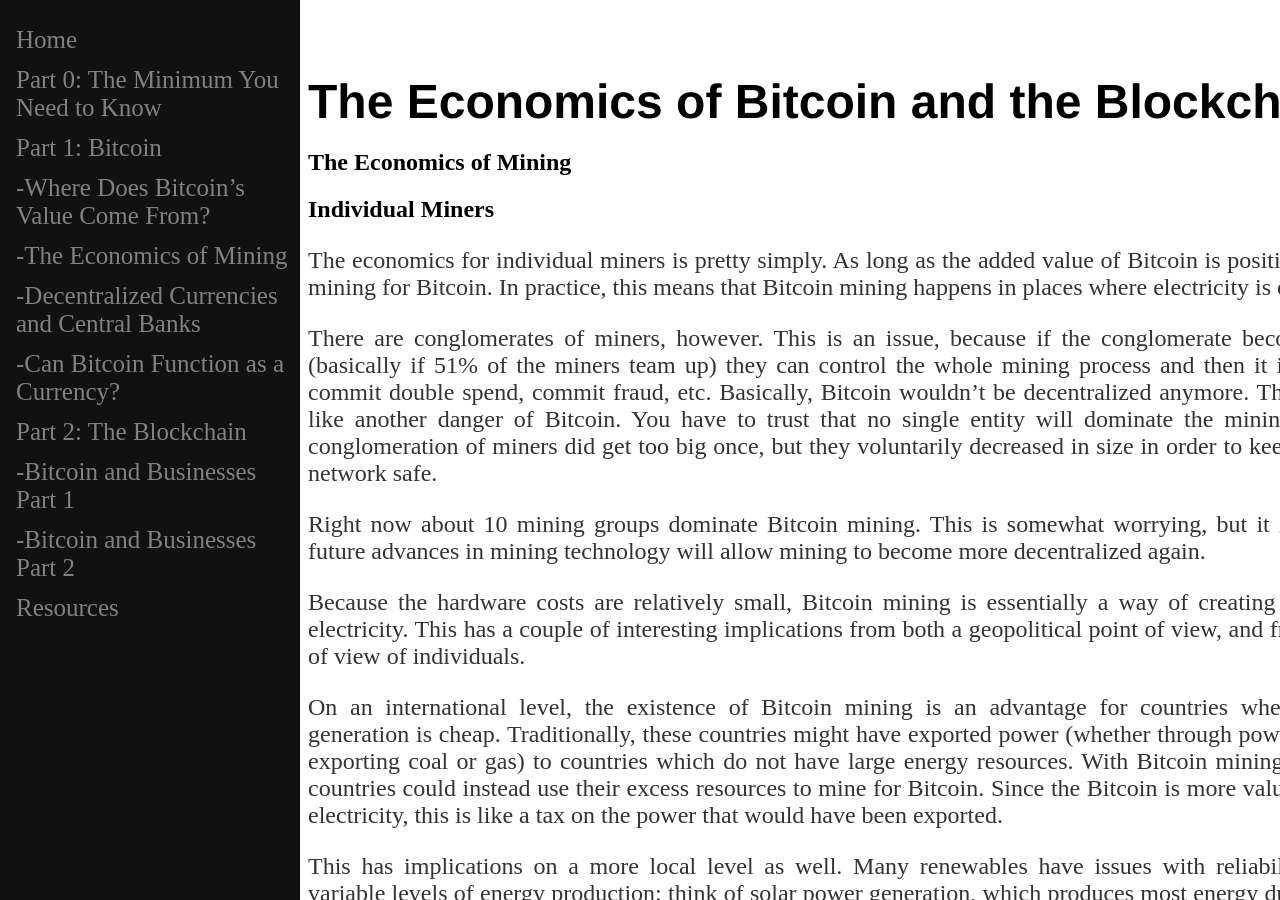
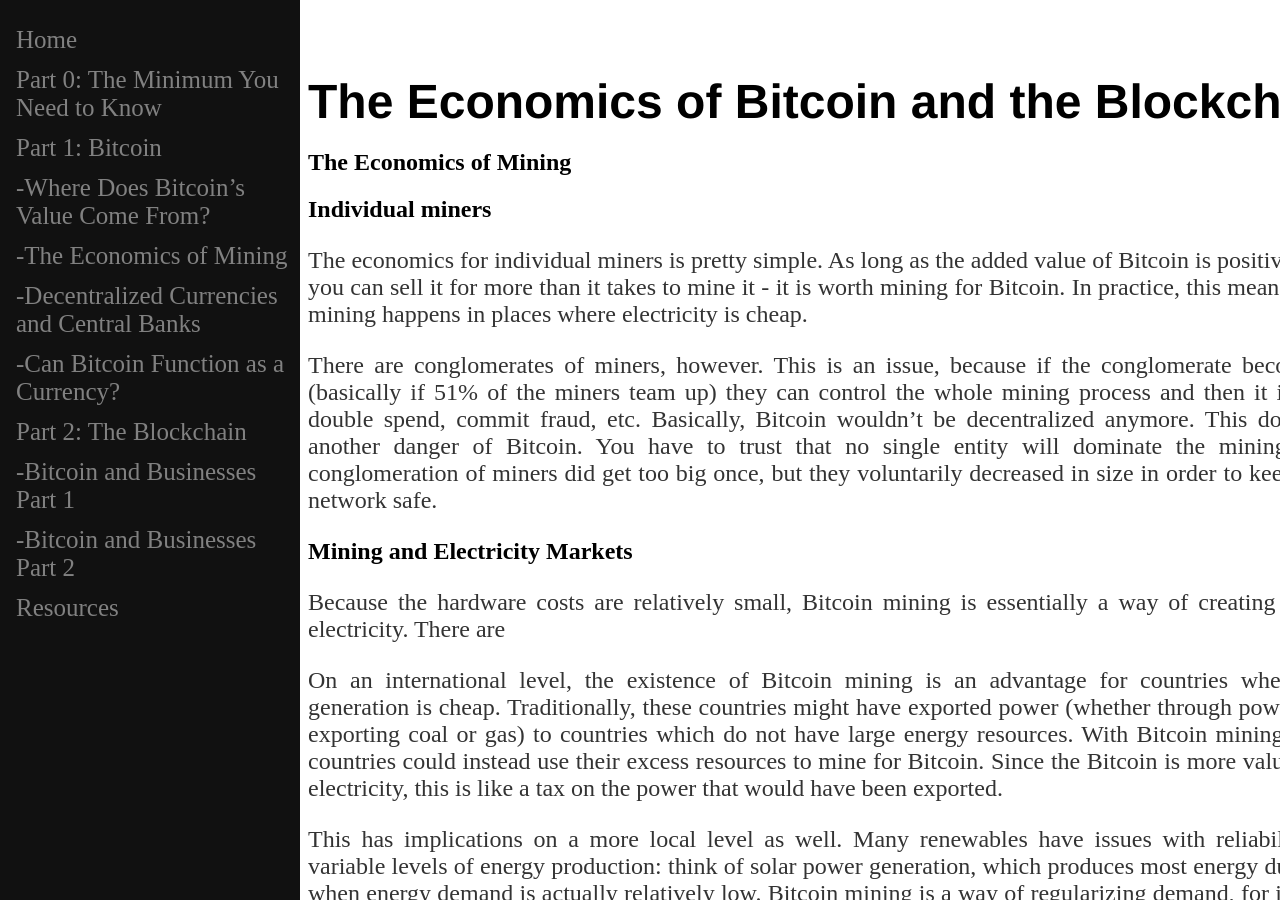
Before and after one commit to fylobc/fylobc.github.io, a Jekyll site: the page built from _parts/Part_2.md, in a window 1280 px wide and 900 px high. Built offline with Jekyll 4.4.1, drawn with Linux system fonts in a browser that asks for light colours.

Commit message:
Edited index

```diff
--- a/_parts/Part_2.md
+++ b/_parts/Part_2.md
@@ -3,15 +3,18 @@
 title: "The Economics of Mining"
 ---
 
-<h2>Individual Miners</h2>
+<h2>Individual miners</h2>
 
-<p>The economics for individual miners is pretty simply. As long as the added value of Bitcoin is positive, it’s worth mining for Bitcoin. In practice, this means that Bitcoin mining happens in places where electricity is cheap.</p>
+<p>The economics for individual miners is pretty simple. As long as the added value of Bitcoin is positive - as long as you can sell it for more than it takes to mine it - it is worth mining for Bitcoin. In practice, this means that Bitcoin mining happens in places where electricity is cheap.</p>
 
-<p>There are conglomerates of miners, however. This is an issue, because if the conglomerate becomes too big (basically if 51% of the miners team up) they can control the whole mining process and then it is possible to commit double spend, commit fraud, etc. Basically, Bitcoin wouldn’t be decentralized anymore. This does seem like another danger of Bitcoin. You have to trust that no single entity will dominate the mining process. A conglomeration of miners did get too big once, but they voluntarily decreased in size in order to keep the Bitcoin network safe.</p>
+<p>There are conglomerates of miners, however. This is an issue, because if the conglomerate becomes too big (basically if 51% of the miners team up) they can control the whole mining process and then it is possible to double spend, commit fraud, etc. Basically, Bitcoin wouldn’t be decentralized anymore. This does seem like another danger of Bitcoin. You have to trust that no single entity will dominate the mining process. A conglomeration of miners did get too big once, but they voluntarily decreased in size in order to keep the Bitcoin network safe.</p>
 
-<p>Right now about 10 mining groups dominate Bitcoin mining. This is somewhat worrying, but it is hoped that future advances in mining technology will allow mining to become more decentralized again.</p>
+<h2>Mining and Electricity Markets</h2>
 
-<p>Because the hardware costs are relatively small, Bitcoin mining is essentially a way of creating value out of electricity. This has a couple of interesting implications from both a geopolitical point of view, and from the point of view of individuals.</p>
+<p>Because the hardware costs are relatively small, Bitcoin mining is essentially a way of creating value out of electricity. There are
+
+
+</p>
 
 <p>On an international level, the existence of Bitcoin mining is an advantage for countries where electricity generation is cheap. Traditionally, these countries might have exported power (whether through power lines or by exporting coal or gas) to countries which do not have large energy resources. With Bitcoin mining, energy-rich countries could instead use their excess resources to mine for Bitcoin. Since the Bitcoin is more valuable than the electricity, this is like a tax on the power that would have been exported.</p>
 
--- a/index.html
+++ b/index.html
@@ -27,7 +27,7 @@
 
 <br>
 
-<p class="ex"><font size = 5>There is a lot of excitement about Bitcoin and the underlying technology - the blockchain. People make bold statements like “Bitcoin is worthless/a bubble/a Ponzi scheme...” or “Bitcoin is the future of money”. The blockchain is hailed as a <a href="https://hbr.org/2017/01/the-truth-about-blockchain">"foundational"</a> technology. Along with this excitement, there are many explanations and primers on what Bitcoin is and how the blockchain technology works. But there don't seem to be good summaries of the economic implications of Bitcoin and the blockchain. What I mean by this is things like:
+<p class="ex"><font size = 5>There is a lot of excitement around Bitcoin and the underlying technology - the blockchain. People make bold statements like “Bitcoin is worthless/a bubble/a Ponzi scheme...” or “Bitcoin is the future of money”. The blockchain is hailed as a <a href="https://hbr.org/2017/01/the-truth-about-blockchain">"foundational"</a> technology. Along with this excitement, there are many explanations and primers on what Bitcoin is and how the blockchain technology works. But there don't seem to be good summaries of the economic implications of Bitcoin and the blockchain. What I mean by this is things like:
 <ul>
   <li>Where does Bitcoin’s value come from?</li>
   <li>Is Bitcoin a currency? A commodity?</li>
@@ -38,7 +38,7 @@
 
 <p class="ex"><font size = 5>Without having answers to questions like this, it’s hard to think about where Bitcoin could go, and to evaluate the strong beliefs people have about it. As such, this guide is an attempt to provide a framework for thinking about the potential economic impacts of Bitcoin and the blockchain technology.</p>
 
-<p class="ex"><font size = 5>This is not a technical guide to the technology behind Bitcoin, but there is a minimum you need to know and so Part 0 gives the necessary background. Part 1 then addresses the main economic issues around Bitcoin, and is divided into four sections. Part 2 then discusses the blockchain technology, starting with general considerations before getting into how it might affect businesses.</p>
+<p class="ex"><font size = 5>This is not a technical guide to the technology behind Bitcoin, but there is a minimum you need to know and so Part 0 gives the necessary background. Part 1 then addresses the main economic issues around Bitcoin and Part 2 discusses the blockchain technology, starting with general considerations before getting into how it might affect businesses.</p>
 
 <p class="ex"><font size = 5>This is also not an investment guide, and in general I'm not trying to make predictions. Instead the aim is to put together, in one place, a clear explanation of why people are excited about the potential economic impacts of Bitcoin and the blockchain. There is also a resources page with a link to useful websites and articles for doing your own research. Please send comments and feedback to <a href="mailto:nick.lutsko@gmail.com">my email</a>.</p>
 
```
